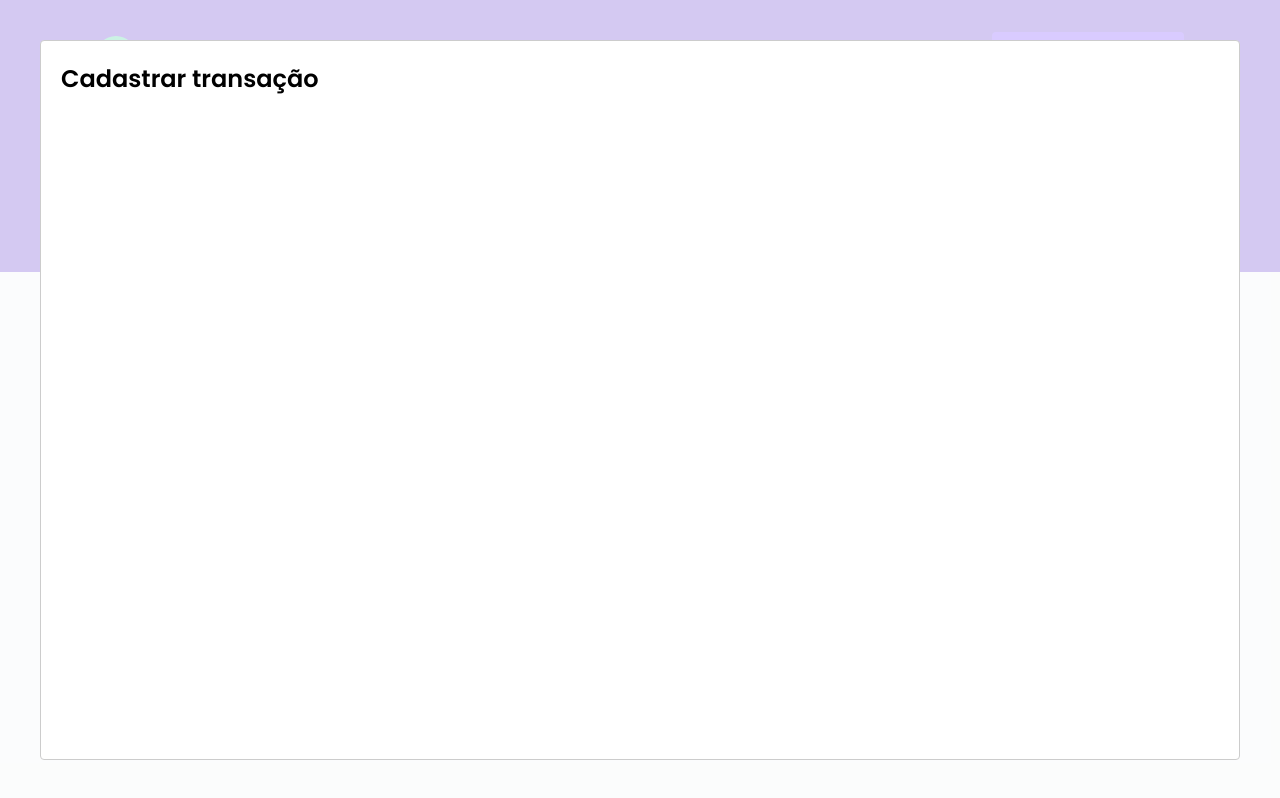
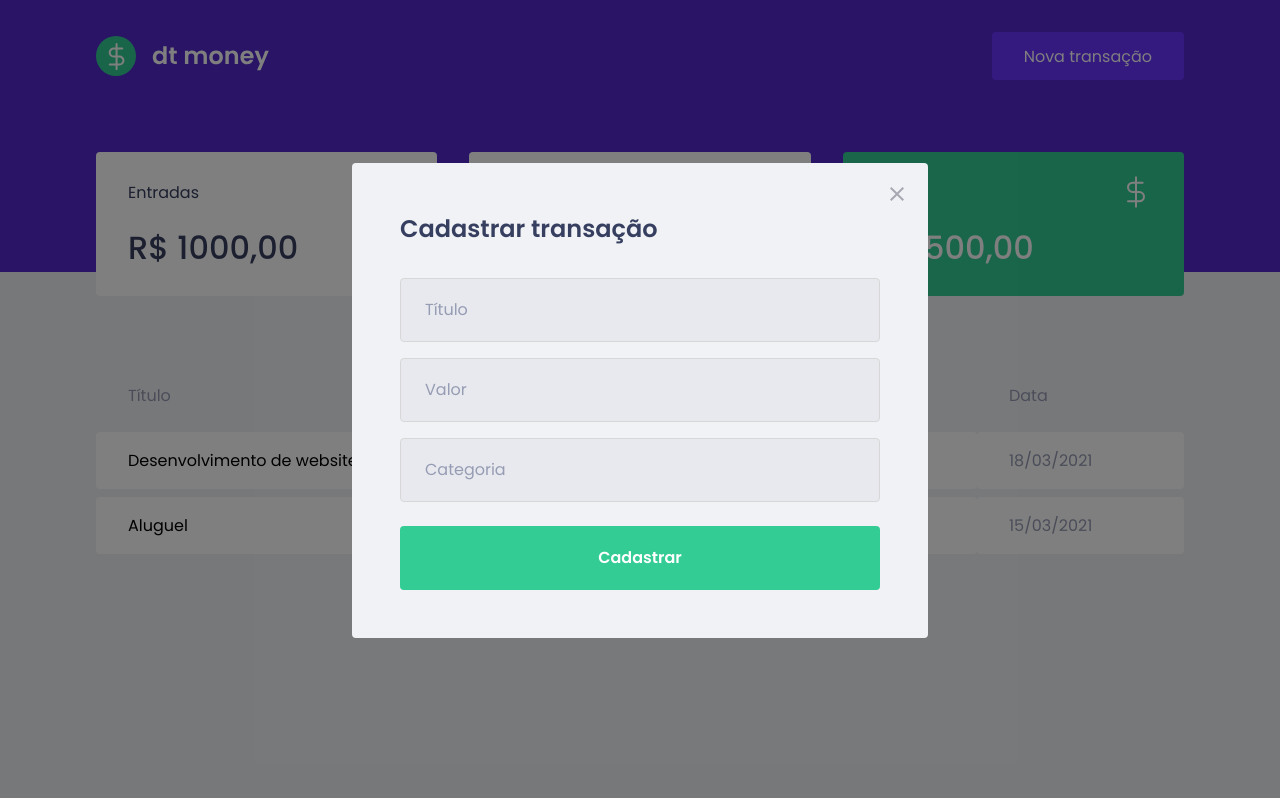
Before and after one commit to gitirana/Ignite, a React (Create React App) app in the folder nivel-2/dtmoney/: page / in a window 1280 px wide. Both pictures are taken after a click on the button "Nova transação". Built offline with nearby package versions, Linux system fonts and the light colour scheme; no server answers; what miragejs would draw is missing.

Commit message:
style: creating newTransactionModal style

```diff
--- a/nivel-2/dtmoney/src/components/NewTransactionModal/index.tsx
+++ b/nivel-2/dtmoney/src/components/NewTransactionModal/index.tsx
@@ -1,4 +1,7 @@
 import Modal from "react-modal";
+import { Container } from "./styles";
+
+import closeImg from "../../assets/close.svg";
 
 interface NewTransactionModalProps {
   isOpen: boolean;
@@ -10,8 +13,29 @@
   onRequestClose,
 }: NewTransactionModalProps) {
   return (
-    <Modal isOpen={isOpen} onRequestClose={onRequestClose}>
-      <h2>Cadastrar transação</h2>
+    <Modal
+      isOpen={isOpen}
+      onRequestClose={onRequestClose}
+      overlayClassName="react-modal-overlay"
+      className="react-modal-content"
+    >
+      <button
+        type="button"
+        onClick={onRequestClose}
+        className="react-modal-close"
+      >
+        <img src={closeImg} alt="Fechar modal" />
+      </button>
+
+      <Container>
+        <h2>Cadastrar transação</h2>
+
+        <input placeholder="Título" />
+        <input placeholder="Valor" type="number" />
+        <input placeholder="Categoria" />
+
+        <button type="submit">Cadastrar</button>
+      </Container>
     </Modal>
   );
 }
--- a/nivel-2/dtmoney/src/components/NewTransactionModal/styles.ts
+++ b/nivel-2/dtmoney/src/components/NewTransactionModal/styles.ts
@@ -1,3 +1,47 @@
 import styled from "styled-components";
 
-export const Container = styled.div``;
+export const Container = styled.form`
+  h2 {
+    color: var(--text-title);
+    font-size: 1.5rem;
+    margin-bottom: 2rem;
+  }
+
+  input {
+    width: 100%;
+    padding: 0 1.5rem;
+    height: 4rem;
+    border-radius: 0.25rem;
+    background: #e7e9ee;
+    border: 1px solid #d7d7d7;
+    font-weight: 400;
+    font-size: 1rem;
+
+    &::placeholder {
+      color: var(--text-body);
+    }
+
+    & + input {
+      margin-top: 1rem;
+    }
+  }
+
+  button[type="submit"] {
+    width: 100%;
+    padding: 0 1.5rem;
+    height: 4rem;
+    background: var(--green);
+    color: #fff;
+    border-radius: 0.25rem;
+    border: 0;
+    font-size: 1rem;
+    margin-top: 1.5rem;
+    font-weight: 600;
+
+    transition: filter 0.2s;
+
+    &:hover {
+      filter: brightness(0.9);
+    }
+  }
+`;
--- a/nivel-2/dtmoney/src/styles/global.ts
+++ b/nivel-2/dtmoney/src/styles/global.ts
@@ -53,4 +53,42 @@
     opacity: 0.6;
     cursor: not-allowed;
   }
+
+  .react-modal-overlay {
+    background: rgba(0, 0, 0, 0.5);
+
+    position: fixed;
+    top: 0;
+    bottom: 0;
+    right: 0;
+    left: 0;
+
+    display: flex;
+    justify-content: center;
+    align-items: center;
+  }
+
+  .react-modal-content {
+    width: 100%;
+    max-width: 576px;
+
+    background: var(--background);
+    padding: 3rem;
+    position: relative;
+    border-radius: 0.25rem;
+  }
+
+  .react-modal-close {
+    position: absolute;
+    right: 1.5rem;
+    top: 1.5rem;
+    border: 0;
+    background: transparent;
+
+    transition: filter 0.2s;
+
+    &:hover {
+      filter: brightness(0.7);
+    }
+  }
 `;
```
